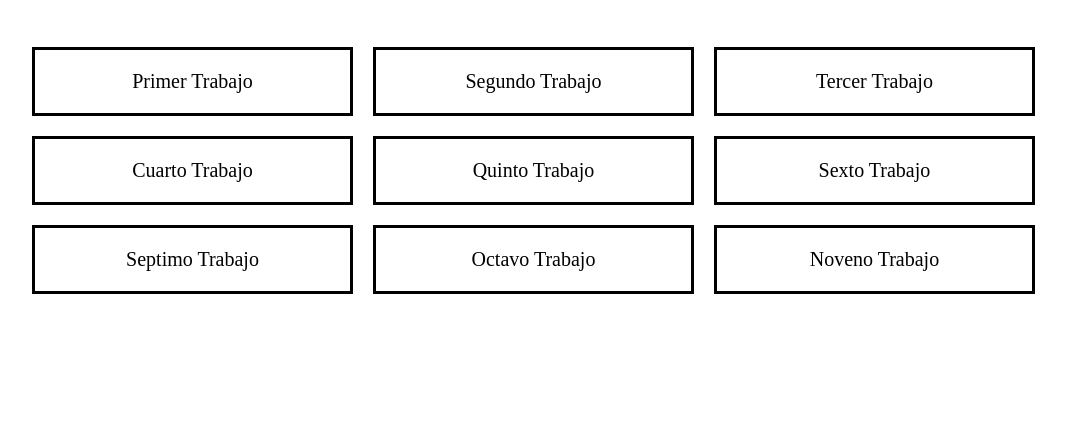
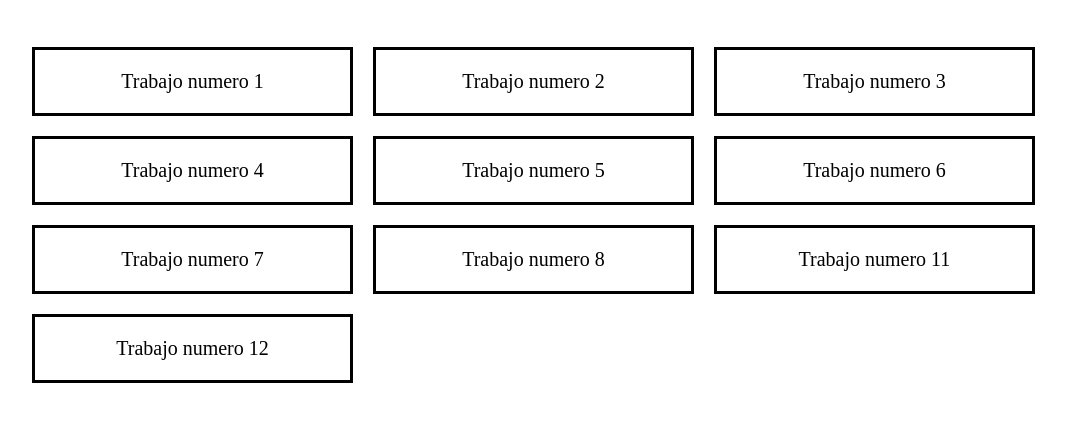
Before and after one commit to espaidersito/plataformas-moviles-entregas, a plain HTML site: page index.html in a window 1280 px wide. Shown: the part 58-480 px from the top of the page, without its empty margins (106-1172 px from the left). Drawn offline with Linux system fonts and the light colour scheme.

Commit message:
Update index.html

```diff
--- a/index.html
+++ b/index.html
@@ -48,15 +48,16 @@
     <h1>Trabajos Practicos</h1>
      <p>Listado de trabajos prácticos para la materia Plataformas Móviles</p>
      <ul>
-       <a href="tp-1/">Primer Trabajo</a>
-       <a href="tp-2/">Segundo Trabajo</a>
-       <a href="tp-3/">Tercer Trabajo</a>
-       <a href="tp-4/">Cuarto Trabajo</a>
-       <a href="tp-5/">Quinto Trabajo</a>
-       <a href="tp-6/">Sexto Trabajo</a>
-       <a href="tp-7/">Septimo Trabajo</a>
-       <a href="tp-8/">Octavo Trabajo</a>
-       <a href="tp-9/">Noveno Trabajo</a>
+       <a href="tp-1/"> Trabajo numero 1</a>
+       <a href="tp-2/">Trabajo numero 2</a>
+       <a href="tp-3/"> Trabajo numero 3</a>
+       <a href="tp-4/"> Trabajo numero 4</a>
+       <a href="tp-5/"> Trabajo numero 5</a>
+       <a href="tp-6/"> Trabajo numero 6</a>
+       <a href="tp-7/"> Trabajo numero 7</a>
+       <a href="tp-8/"> Trabajo numero 8</a>
+       <a href="tp-11/">Trabajo numero 11</a>
+       <a href="tp-12/">Trabajo numero 12</a>
     </ul>
 </body>
 </html>
```
